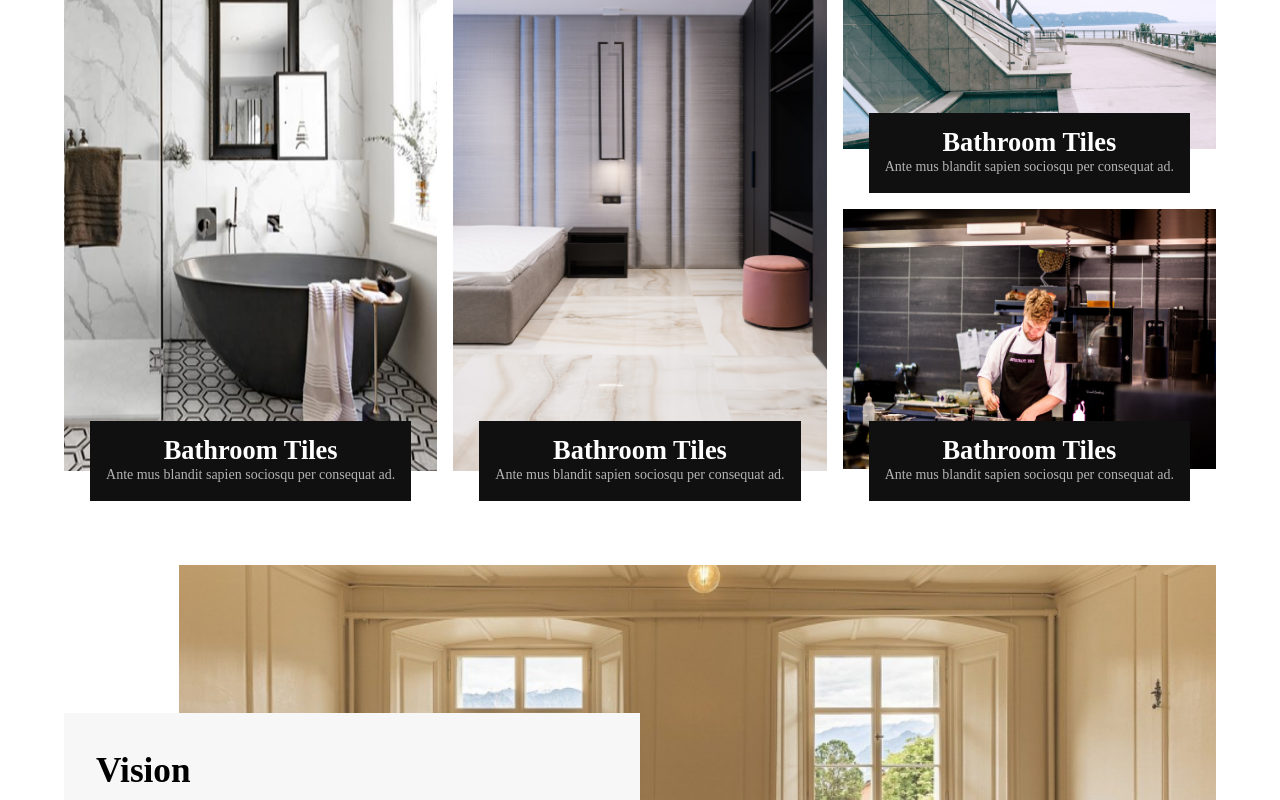
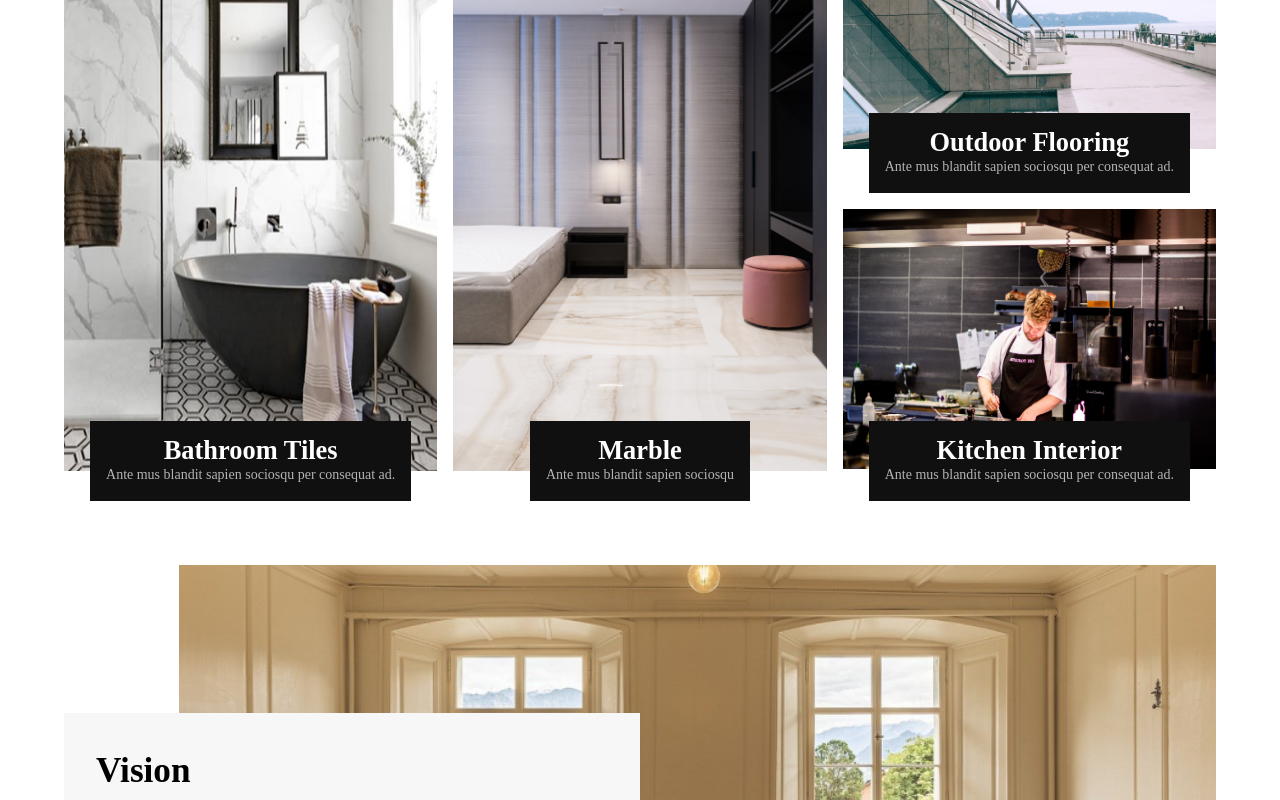
Before and after one commit to godstimedev/eshop, a React (Create React App) app: page / in a window 1280 px wide. Shown: the part 840-1640 px from the top of the page. Built offline with nearby package versions, Linux system fonts and the light colour scheme; the HTML template or start-up script is replaced by a standard one.

Commit message:
implemented the footer

```diff
--- a/src/components/Footer.tsx
+++ b/src/components/Footer.tsx
@@ -10,8 +10,8 @@ type Props = {};
 
 function Footer({}: Props) {
 	return (
-		<footer className="bg-[#111010] h-[40vh] w-full py-[4rem] px-[4rem]  ">
-			<div className="grid grid-cols-4 items-start place-items-center text-white">
+		<footer className="bg-[#111010] h-[40vh] w-full py-[4rem] px-[4rem] relative bottom-0">
+			<div className="grid grid-cols-1 md:grid-cols-4 md:items-start place-items-center text-white">
 				<div className="flex flex-col justify-between h-[100%]">
 					<img src={Logo} alt="/" className="cursor-pointer" />
 					<div className="flex gap-4">
@@ -22,13 +22,20 @@ function Footer({}: Props) {
 				</div>
 				<div>
 					<h4 className="pb-2  font-semibold">Products</h4>
-					<p className="text-[#A4A4A4] hover:text-white cursor-pointer font-light text-sm">Sand Stone</p>
+					<div className="hidden md:block">
+						<p className="text-[#A4A4A4] hover:text-white cursor-pointer font-light text-sm">
+							Sand Stone
+						</p>
 						<p className="text-[#A4A4A4] hover:text-white cursor-pointer font-light text-sm">Stone</p>
 						<p className="text-[#A4A4A4] hover:text-white cursor-pointer font-light text-sm">Cement</p>
-					<p className="text-[#A4A4A4] hover:text-white cursor-pointer font-light text-sm">Soft Stone</p>
+						<p className="text-[#A4A4A4] hover:text-white cursor-pointer font-light text-sm">
+							Soft Stone
+						</p>
+					</div>
 				</div>
 				<div>
 					<h4 className="pb-2  font-semibold">Services</h4>
+					<div className="hidden md:block">
 						<p className="text-[#A4A4A4] hover:text-white cursor-pointer font-light text-sm">
 							Measurement Service
 						</p>
@@ -39,11 +46,14 @@ function Footer({}: Props) {
 							Interior Design
 						</p>
 					</div>
+				</div>
 				<div>
 					<h4 className="pb-2  font-semibold">Contact information</h4>
+					<div className="hidden md:block">
 						<p className="text-white font-light text-sm">3181 Al Imam Saud Ibn Abdul Aziz Branch Rd,</p>
 						<p className="text-white font-light text-sm">An Nuzhah, Riyadh 12474, </p>
 						<p className="text-white font-light text-sm">Saudi Arabia</p>
+					</div>
 				</div>
 			</div>
 			<div className="mt-[3rem] px-[4rem]">
--- a/src/components/Products.tsx
+++ b/src/components/Products.tsx
@@ -63,16 +63,14 @@ function Products({}: Props) {
 				<div className="relative row-span-2 h-[75vh]  flex flex-col items-center">
 					<img src={ProductTwo} alt="/" className="h-[95%] w-[100%]" />
 					<div className="absolute bottom-0 bg-[#111010] text-white text-center p-4 max-w-[95%] mx-auto place-items-center">
-						<h2 className="text-[1.65rem] leading-[1.65rem]">Bathroom Tiles</h2>
-						<p className="text-[#B4B4B4] text-[14px]">
-							Ante mus blandit sapien sociosqu per consequat ad.
-						</p>
+						<h2 className="text-[1.65rem] leading-[1.65rem]">Marble</h2>
+						<p className="text-[#B4B4B4] text-[14px]">Ante mus blandit sapien sociosqu</p>
 					</div>
 				</div>
 				<div className="relative row-span-1  flex flex-col items-center">
 					<img src={ProductThree} alt="/" className="h-[85%] w-[100%]" />
 					<div className="absolute bottom-0 bg-[#111010] text-white text-center p-4 max-w-[95%] mx-auto place-items-center">
-						<h2 className="text-[1.65rem] leading-[1.65rem]">Bathroom Tiles</h2>
+						<h2 className="text-[1.65rem] leading-[1.65rem]">Outdoor Flooring</h2>
 						<p className="text-[#B4B4B4] text-[14px]">
 							Ante mus blandit sapien sociosqu per consequat ad.
 						</p>
@@ -81,7 +79,7 @@ function Products({}: Props) {
 				<div className="relative row-span-1  flex flex-col items-center">
 					<img src={ProductFour} alt="/" className="h-[89%] w-[100%]" />
 					<div className="absolute bottom-0 bg-[#111010] text-white text-center p-4 max-w-[95%] mx-auto place-items-center">
-						<h2 className="text-[1.65rem] leading-[1.65rem]">Bathroom Tiles</h2>
+						<h2 className="text-[1.65rem] leading-[1.65rem]">Kitchen Interior</h2>
 						<p className="text-[#B4B4B4] text-[14px]">
 							Ante mus blandit sapien sociosqu per consequat ad.
 						</p>
```
Lines whose indentation alone changed are shown as unchanged.
